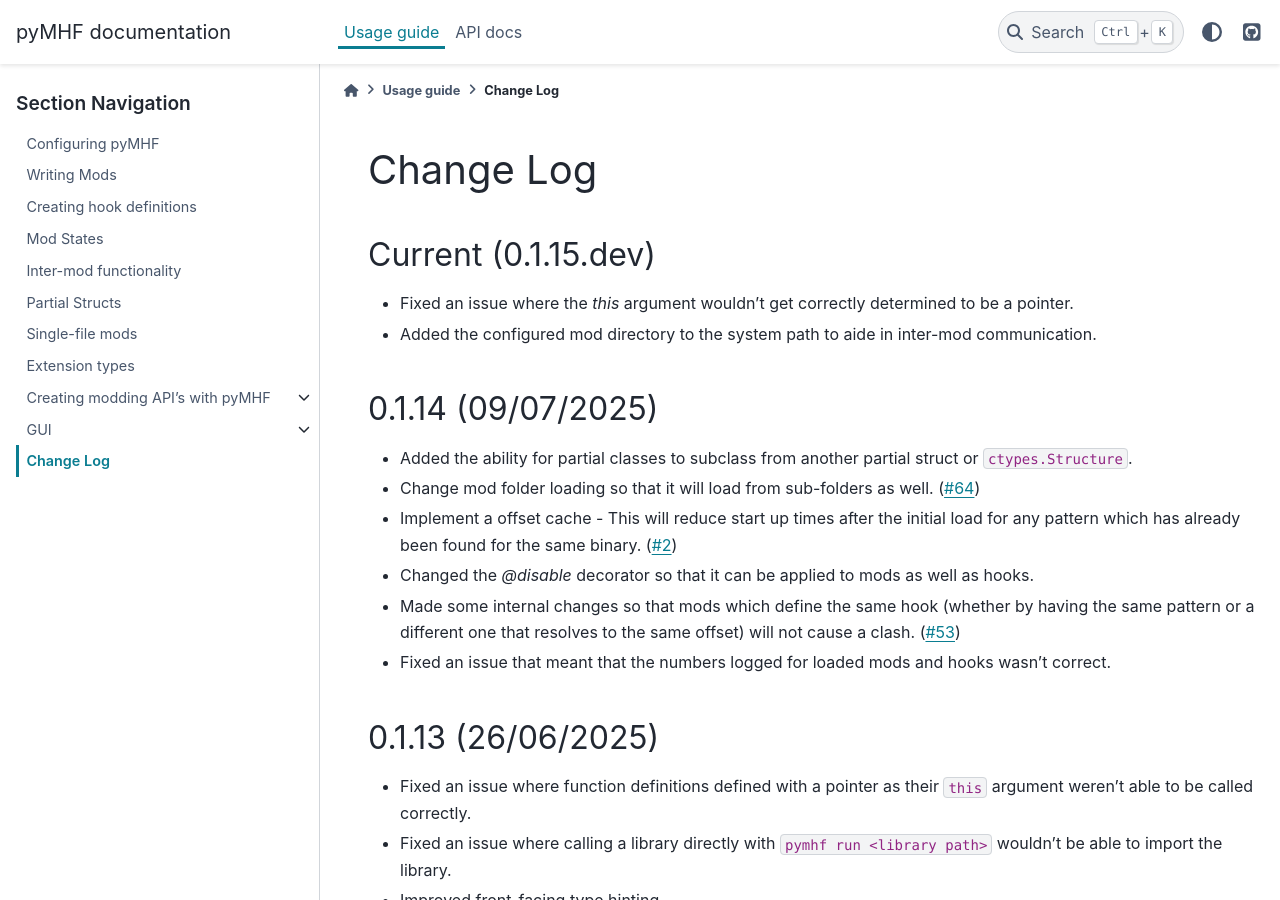
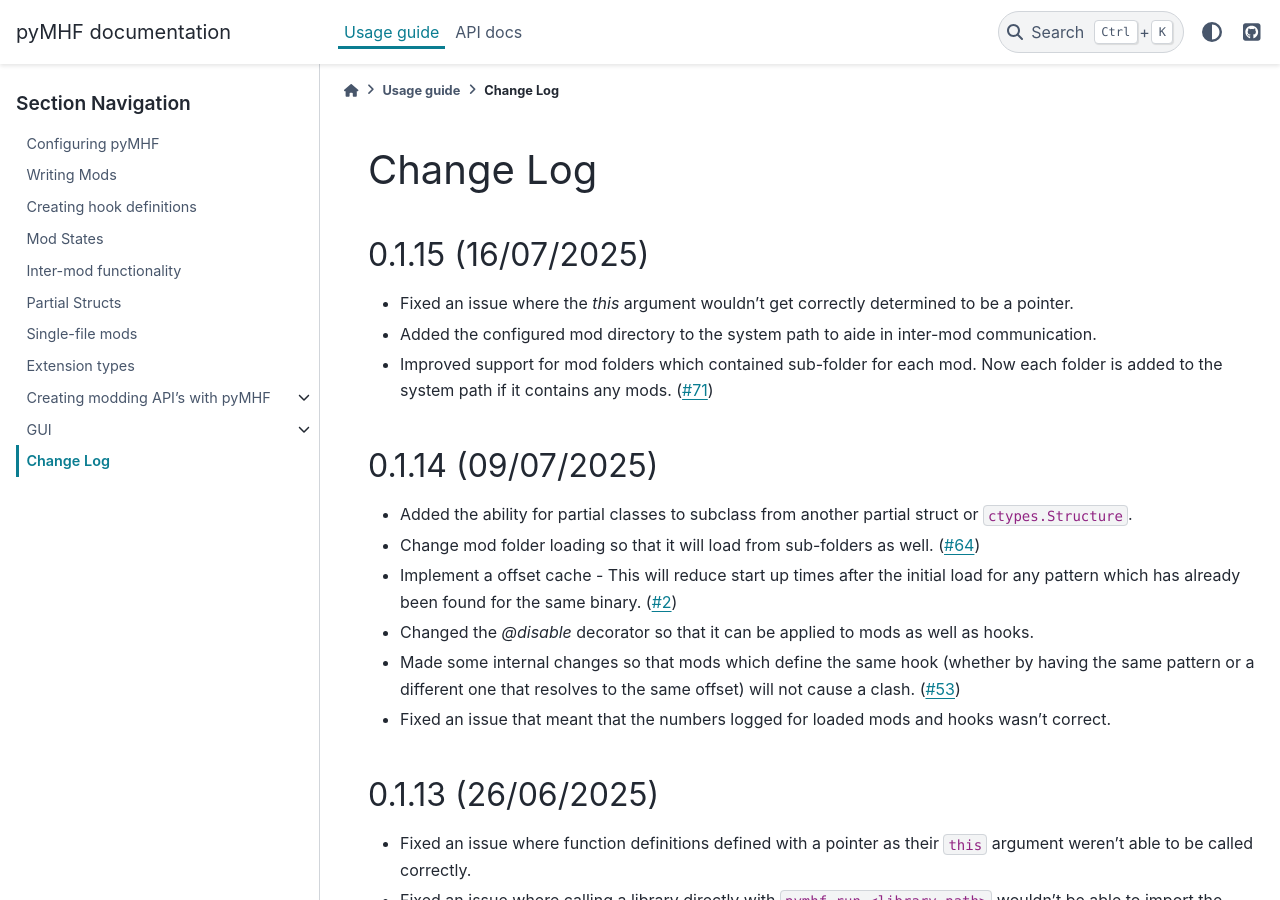
Before and after one commit to monkeyman192/pyMHF, a Sphinx documentation site: the page built from docs/docs/change_log.rst, in a window 1280 px wide and 900 px high. Built offline with Sphinx 7.4.7 and the PyData theme 0.15.4, drawn with Linux system fonts in a browser that asks for light colours; pages that are not in the unit, such as notebooks, are missing from menus.

Commit message:
Bump version to 0.1.15

```diff
--- a/docs/docs/change_log.rst
+++ b/docs/docs/change_log.rst
@@ -1,11 +1,12 @@
 Change Log
 ==========
 
-Current (0.1.15.dev)
---------------------
+0.1.15 (16/07/2025)
+-------------------
 
 - Fixed an issue where the `this` argument wouldn't get correctly determined to be a pointer.
 - Added the configured mod directory to the system path to aide in inter-mod communication.
+- Improved support for mod folders which contained sub-folder for each mod. Now each folder is added to the system path if it contains any mods. (`#71 <https://github.com/monkeyman192/pyMHF/issues/71>`_)
 
 0.1.14 (09/07/2025)
 -------------------
```
